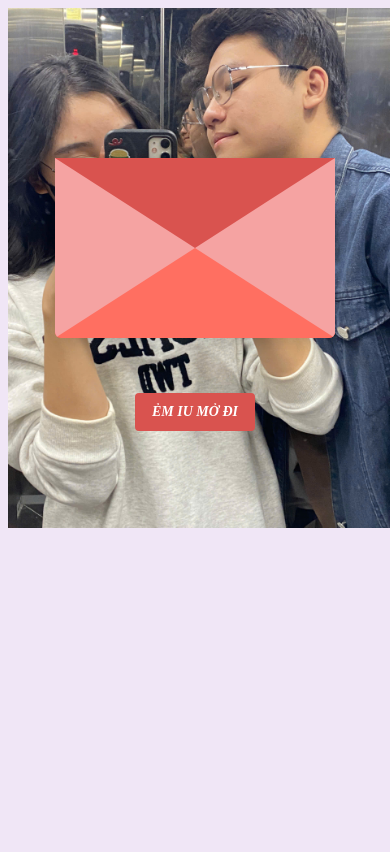
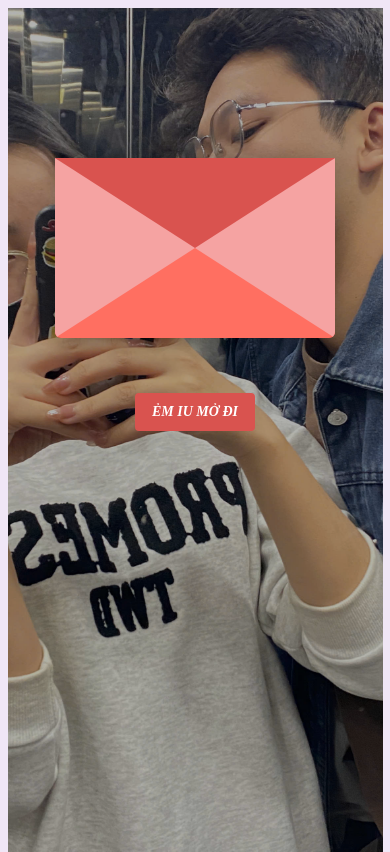
Before and after one commit to Tio-dev71/happybirthday, a plain HTML site: page index.html in a window 390 px wide. Drawn offline with nearby package versions, Linux system fonts and the light colour scheme; a web font is replaced by a local one.

Commit message:
welldone

```diff
--- a/index.html
+++ b/index.html
@@ -1,30 +1,31 @@
 <!DOCTYPE html>
 <html lang="en">
   <head>
-    <meta charset="UTF-8" />
+    <meta charset="UTF-8">
+    <meta name="viewport" content="width=device-width, initial-scale=1.0">
     <title>Mãi yêu em</title>
-    <link rel="preconnect" href="https://fonts.googleapis.com" />
+    <link rel="preconnect" href="https://fonts.googleapis.com">
     <link rel="icon" type="image/x-icon" href="./[CITYPNG.COM]FREE Red Heart Love Valentine Sign Symbol PNG - 4000x4000.png">
     <link rel="preconnect" href="https://fonts.gstatic.com" crossorigin />
     <link
       href="https://fonts.googleapis.com/css2?family=Dancing+Script:wght@400..700&display=swap"
-      rel="stylesheet" />
+      rel="stylesheet">
       <link rel="preconnect" href="https://fonts.googleapis.com">
 <link rel="preconnect" href="https://fonts.gstatic.com" crossorigin>
 <link href="https://fonts.googleapis.com/css2?family=Playwrite+IT+Moderna:wght@100..400&family=Ubuntu:ital,wght@0,300;0,400;0,500;0,700;1,300;1,400;1,500;1,700&display=swap" rel="stylesheet">
-    <link rel="stylesheet" href="./main.css" />
+    <link rel="stylesheet" href="./main.css">
   </head>
   <body>
-    <!-- tiktok meowish -->
     <div class="envlope-wrapper">
       <div class="background">
+        <div class="black"></div>
         <img src="./2.jpg" alt="">
       </div>
       <div id="envelope" class="close">
         <div class="front flap"></div>
         <div class="front pocket"></div>
         <div class="letter">
-          <div class="words line1">Chúc em iu sinh nhật vui vẻ nha ❤️❤️❤️. Tuổi mới mọi thứ trộm vía hơn ha, học hành giỏi giang phấn đấu thành bác sĩ giỏi ha, hạnh phúc hơn và thành công hơn nha...Mãi iu iu💕</div>
+          <div class="words line1">Chúc em iu sinh nhật vui vẻ nha ❤️❤️❤️. Tuổi mới mọi thứ trộm vía hơn ha, học hành giỏi giang phấn đấu thành bác sĩ giỏi ha, hạnh phúc hơn và thành công hơn nha...Mãi yêu em💕</div>
         </div>
         <br>
         <div class="hearts">
--- a/main.css
+++ b/main.css
@@ -221,6 +221,8 @@ body {
 
 .reset {
   text-align: center;
+  position: relative;
+  z-index: 100;
 }
 
 .reset button {
@@ -254,4 +256,29 @@ body {
   font-optical-sizing: auto;
   font-weight: 900;
   font-style:italic;
+  z-index: 2;
 }
+
+.black {
+  background-color: black;
+  width: 100%;
+  height: 100%;
+  position: absolute;
+  z-index: 1;
+  opacity: 0.3;
+}
+
+@media screen and (max-width: 400px) {
+  .background img {
+    width: 375px;
+    height: 100%;
+    position: absolute;
+    object-fit: cover;
+    z-index: -1;
+}
+  .black {
+    width: 375px;
+    height: 100%;
+    opacity: 0.3;
+  }
+}
```
Also changed, not shown: respon.css (added).
